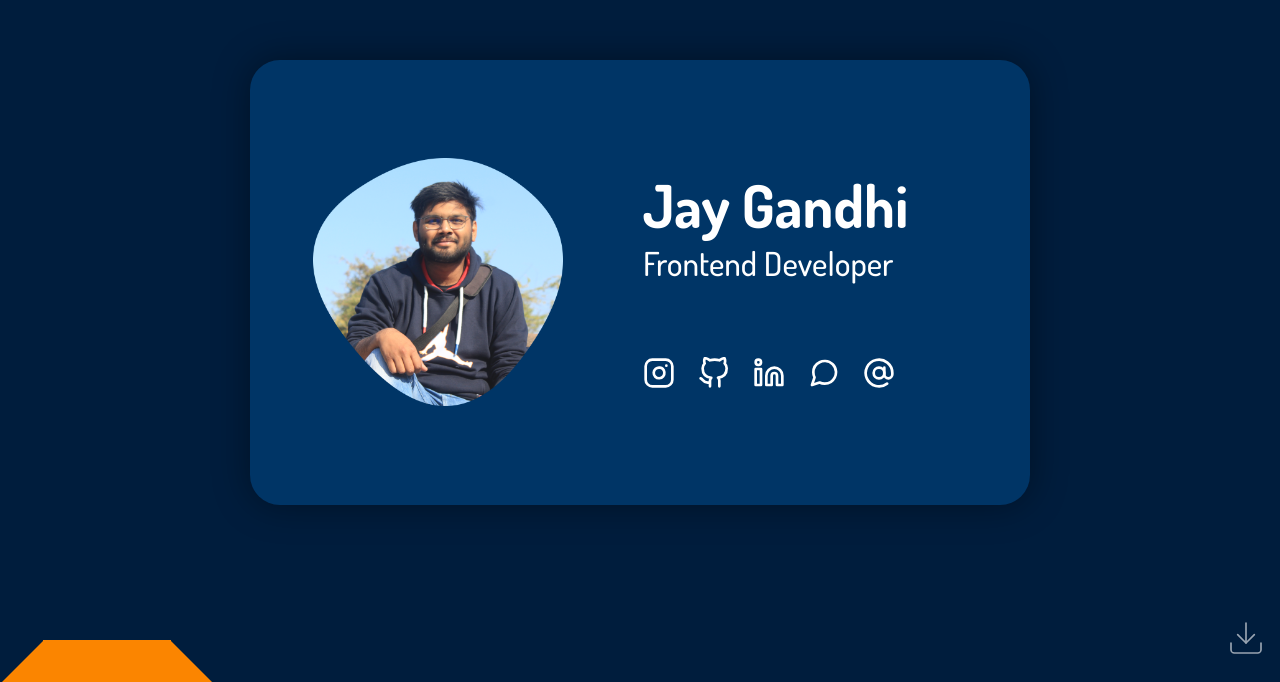
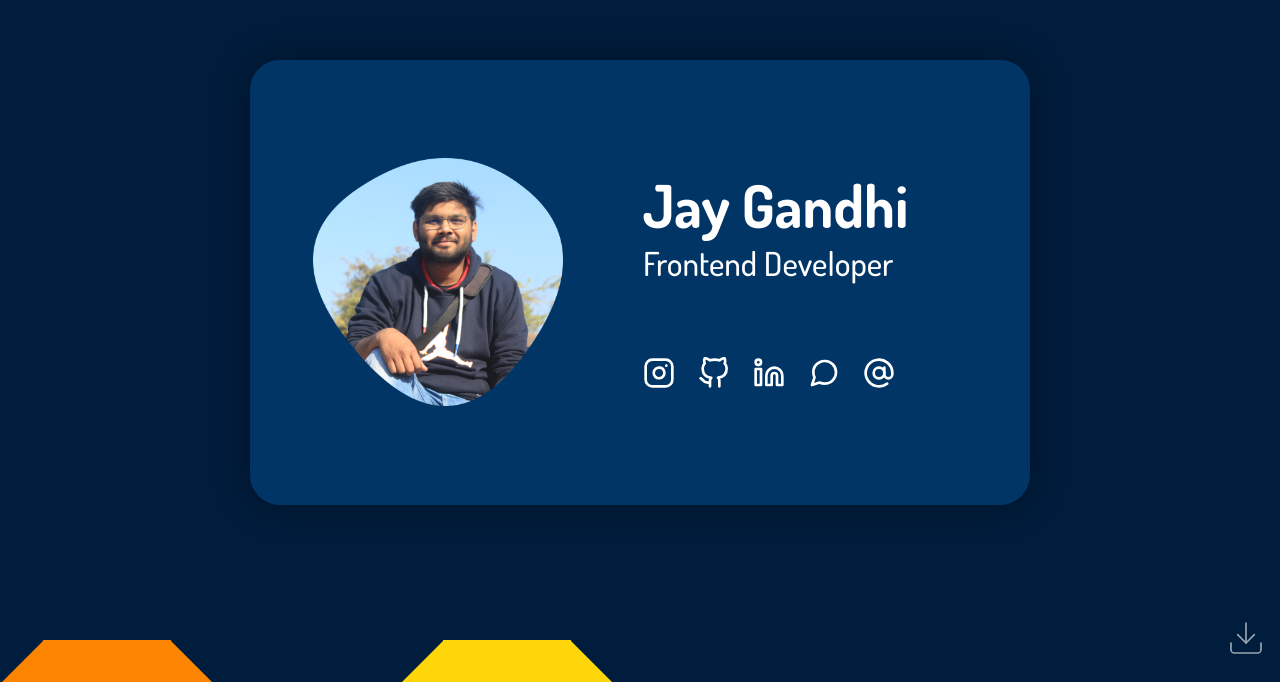
Before and after one commit to 28JayG/my-portfolio, a React (Create React App) app: page / in a window 1280 px wide. Shown: the part 118-800 px from the top of the page. Built offline with nearby package versions, Linux system fonts and the light colour scheme.

Commit message:
adds: sets up redux store

```diff
--- a/package.json
+++ b/package.json
@@ -10,11 +10,16 @@
     "@types/node": "^12.0.0",
     "@types/react": "^17.0.0",
     "@types/react-dom": "^17.0.0",
+    "@types/redux-logger": "^3.0.8",
     "node-sass": "^6.0.0",
     "react": "^17.0.2",
     "react-dom": "^17.0.2",
     "react-icons": "^4.2.0",
+    "react-redux": "^7.2.4",
     "react-scripts": "4.0.3",
+    "redux": "^4.1.0",
+    "redux-logger": "^3.0.6",
+    "reselect": "^4.0.0",
     "styled-components": "^5.3.0",
     "typescript": "^4.1.2",
     "web-vitals": "^1.0.1"
--- a/src/App.tsx
+++ b/src/App.tsx
@@ -3,13 +3,16 @@ import ResumeLink from './components/resume-link/resume-link.component';
 
 import { AppWrapper } from './App.styles';
 import AboutMe from './components/about-me/about-me.component';
+import Blogs from './components/blogs/blogs.component';
 
 function App() {
   return (
     <AppWrapper>
       <ProfileCard></ProfileCard>
       <ResumeLink />
+      {/* profile tabs */}
       <AboutMe />
+      <Blogs />
     </AppWrapper>
   );
 }
--- /dev/null
+++ b/src/components/blogs/blogs.component.tsx
@@ -0,0 +1,14 @@
+import { appColors } from '../../constants/colors';
+import Folder from '../folder/folder.component';
+
+const Blogs = () => {
+  return (
+    <Folder
+      baseColor={appColors.lightYellow}
+      index={2}
+      title='My Blogs'
+    ></Folder>
+  );
+};
+
+export default Blogs;
--- /dev/null
+++ b/src/components/blogs/blogs.styles.tsx
@@ -0,0 +1 @@
+import styled from "styled-components";
--- a/src/components/folder/folder.styles.tsx
+++ b/src/components/folder/folder.styles.tsx
@@ -9,7 +9,7 @@ type folderStyleProps = {
 
 export const FolderContainer = styled.div<folderStyleProps>`
   position: fixed;
-  z-index: ${(props) => props.index + 1};
+  z-index: ${(props) => (props.isOpen ? 1 : props.index + 2)};
   width: 100%;
   height: 90vh;
   padding: 65px 110px;
--- a/src/index.tsx
+++ b/src/index.tsx
@@ -1,12 +1,16 @@
 import React from 'react';
+import { Provider } from 'react-redux';
 import ReactDOM from 'react-dom';
 import './index.css';
 import App from './App';
 import reportWebVitals from './reportWebVitals';
+import { store } from './redux/store/store';
 
 ReactDOM.render(
   <React.StrictMode>
-    <App />
+    <Provider store={store}>
+      <App />
+    </Provider>
   </React.StrictMode>,
   document.getElementById('root')
 );
--- /dev/null
+++ b/src/redux/root.reducer.ts
@@ -0,0 +1,7 @@
+import { combineReducers } from "redux";
+
+const rootReducer = combineReducers({
+
+})
+
+export default rootReducer
--- /dev/null
+++ b/src/redux/store/store.ts
@@ -0,0 +1,11 @@
+import { applyMiddleware, createStore } from 'redux';
+import { logger } from 'redux-logger';
+import rootReducer from '../root.reducer';
+
+const middlewares = [];
+
+if (process.env.NODE_ENV === 'development') {
+  middlewares.push(logger);
+}
+
+export const store = createStore(rootReducer, applyMiddleware(...middlewares));
```
Also changed, not shown: 1 other file (tests, documents, lock files or other folders).
